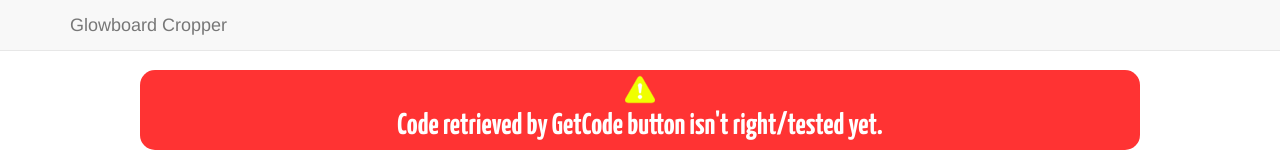
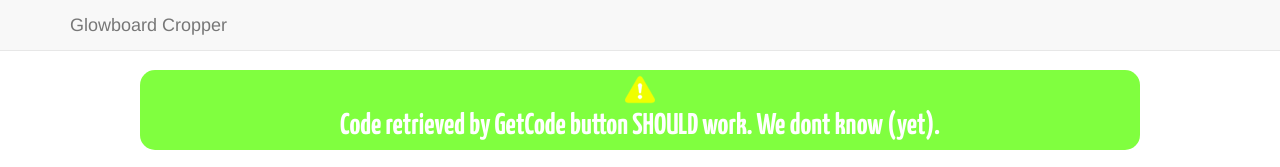
Before and after one commit to glowboard-cropper/glowboard-cropper.github.io, a plain HTML site: page index.html in a window 1280 px wide. Shown: the top 167 px of the page. Drawn offline with nearby package versions, Linux system fonts and the light colour scheme.

Commit message:
Refreshed output command

```diff
--- a/index.html
+++ b/index.html
@@ -24,11 +24,11 @@
         </div>
       </div>
     </nav>
-
+    <!--Red: #FF3333; Yellow: #FFE148;Green: #80FF3F-->
     <div id="info-refresh-container" style="text-align:center;">
-		<div id="info-refresh" style="background-color:#FF3333;width:1000px;height:80px;display:inline-block;border-radius:15px;text-align:center;">
+		<div id="info-refresh" style="background-color:#80FF3F;width:1000px;height:80px;display:inline-block;border-radius:15px;text-align:center;">
 			<img src="error.png" style="margin-top:5px;display:inline;"/>
-			<p style="margin-top:0px;color:#FFFFFF;font-family:'Yanone Kaffeesatz',sans-serif;font-weight:bold;font-size:30px"> Code retrieved by GetCode button isn't right/tested yet.</p>
+			<p style="margin-top:0px;color:#FFFFFF;font-family:'Yanone Kaffeesatz',sans-serif;font-weight:bold;font-size:30px"> Code retrieved by GetCode button SHOULD work. We dont know (yet).</p>
 		</div>
 	</div>
 
```
Also changed, not shown: test.txt (added).
